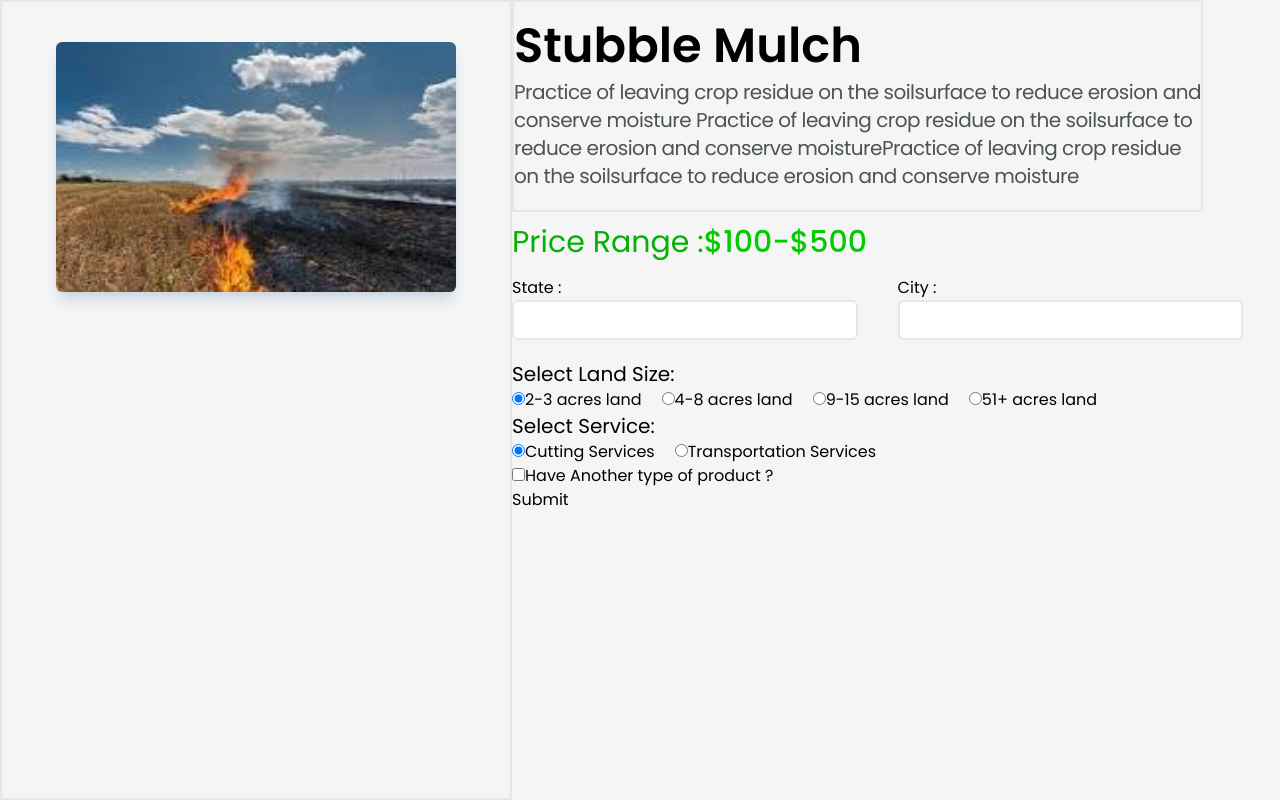
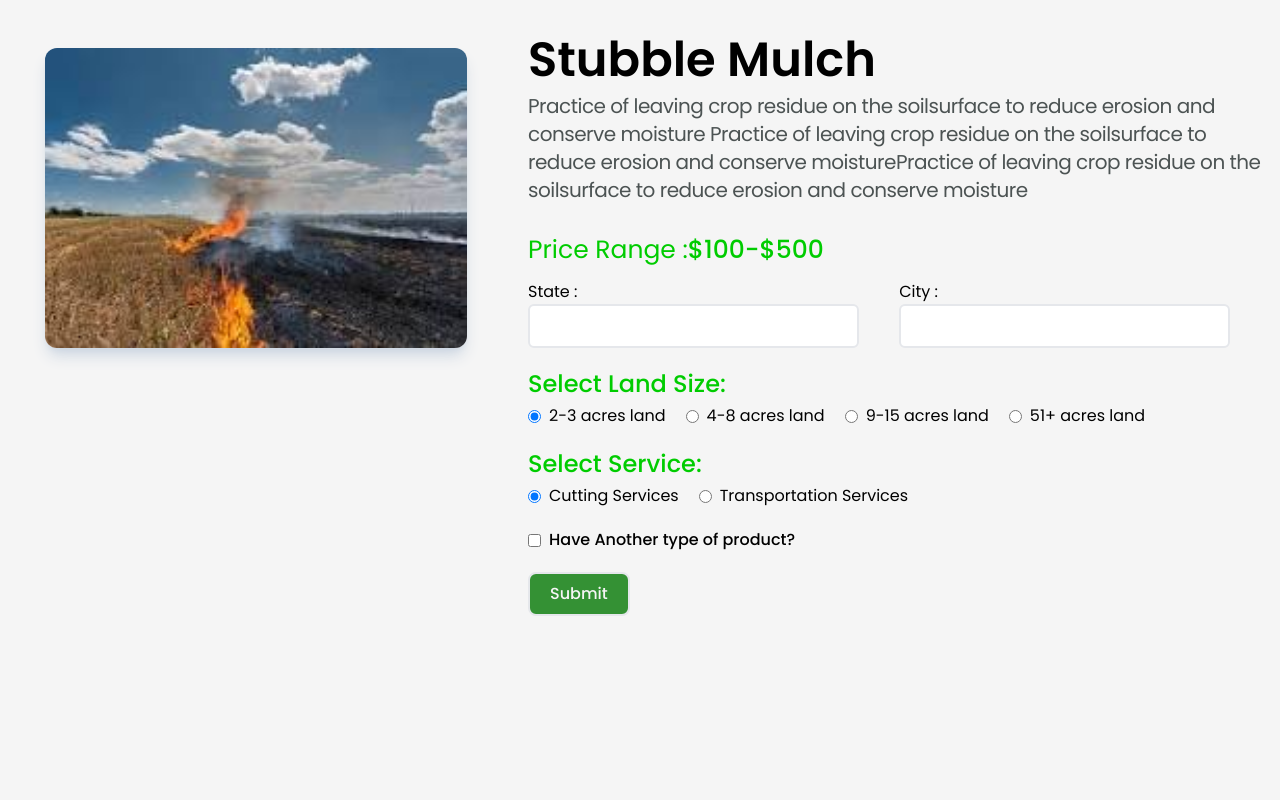
Before and after one commit to shubham-mehta-002/slider, a React (Vite) app: page /products/1 in a window 1280 px wide. Built offline with nearby package versions, Linux system fonts and the light colour scheme.

Commit message:
use slick slider

```diff
--- a/src/Components/Slider.jsx
+++ b/src/Components/Slider.jsx
@@ -349,8 +349,6 @@
 //       }
 //     };
 
-
-
 //     const handleTouchMove = (e) => {
 //       if (isDragging.current && box.current) {
 //         e.preventDefault();
@@ -449,11 +447,11 @@ export function Slider() {
   }
 
   var settings = {
-    dots: true,
+    dots: false,
     infinite: true,
     speed: 500,
     slidesToShow: 4,
-    slidesToScroll: 3,
+    slidesToScroll: 2,
     nextArrow: <Arrow />,
     prevArrow: <Arrow />,
     responsive: [
@@ -465,24 +463,30 @@ export function Slider() {
         },
       },
       {
-        breakpoint: 710,
-        settings: {
-          slidesToShow: 3,
-          slidesToScroll: 2,
-        },
-      },
-      {
-        breakpoint: 500,
+        breakpoint: 1100,
         settings: {
           slidesToShow: 2,
           slidesToScroll: 2,
         },
       },
+      {
+        breakpoint: 580,
+        settings: {
+          slidesToShow:1,
+          slidesToScroll: 1,
+        },
+      },
+      // {
+      //   breakpoint: 500,
+      //   settings: {
+      //     slidesToShow: 1,
+      //     slidesToScroll: 1,
+      //   },
+      // },
     ],
   };
   return (
     <div className="w-[100vw] h-[100vh]  flex justify-center items-center">
-
       <div className=" w-[80vw] gap-2">
         <Slider1 {...settings}>
           {data.map((dataObj, index) => (
@@ -490,11 +494,6 @@ export function Slider() {
           ))}
         </Slider1>
       </div>
-
-      <span>
-
-        <NavLink to="/products"></NavLink>
-      </span>
     </div>
   );
 }
--- a/src/Pages/ProductDescription.jsx
+++ b/src/Pages/ProductDescription.jsx
@@ -1,13 +1,14 @@
 import { useParams } from "react-router-dom";
 import data from "../../data.json";
 import { useForm } from "react-hook-form";
+import { useState } from "react";
 
 export function ProductDescription() {
   const { productId } = useParams();
   const product = data.find(
-    (productObj) => productObj.id === Number(productId)
+    (dataObj) => dataObj.id === Number(productId)
   );
-  console.log({ product });
+
 
   const LAND_SIZES = [
     { label: "2-3 acres land", value: "2-3 acres land" },
@@ -66,112 +67,158 @@ export function ProductDescription() {
     },
   };
 
+  const [selectedProduct, setSelectedProduct] = useState('');
+  const [otherProductAvailable, setOtherProductAvailable] = useState(false);
+
   function formSubmitHandler(data) {
+    alert("See console for form data")
     console.log({ data });
+    console.log({selectedProduct})
   }
 
   return (
-    <div className="h-screen w-full bg-[whitesmoke] flex flex-row relative">
+    <div className="min-h-screen w-full bg-[whitesmoke] flex flex-col sm:flex-row relative">
       {/* image */}
-      <div className="w-[40%] border-2 flex justify-center sticky">
+      <div className="w-full md:w-[40%] sm:p-2 flex justify-center ">
         <img
           src={product.thumbnail}
           alt={product.title}
-          className="h-[250px] w-[400px] mt-10 rounded-md shadow-lg shadow-slate-300 "
+          className="h-[45vh] sm:h-[300px] aspect-square  w-full md:w-[400px] sm:mt-10 xl:w-[85%] sm:rounded-t-md rounded-b-xl md:rounded-xl md:shadow-lg md:shadow-slate-300 sm:sticky sm:top-10"
         />
       </div>
 
-      <div className="w-[60%]">
+      <div className="w-full md:w-[60%] p-4 ">
         {/* description */}
-        <div className="w-[90%] border-2 flex flex-col gap-2 ">
-          <div className="title text-5xl font-semibold mt-5 ">
+        <div className="w-full flex flex-col gap-2   ">
+          <div className="title text-3xl sm:text-4xl md:text-5xl font-semibold mt-5">
             {product.title}
           </div>
-          <div className="description text-[#4c5353] tracking-tight text-xl  mb-5">
+          <div className="description text-[#4c5353] tracking-tight text-lg md:text-xl mb-5">
             {product.description}
           </div>
         </div>
 
         {/* price */}
-        <div className="price my-3">
-            <span className="text-3xl flex mx-auto text-[#00b300]">Price Range :
-                <span className="text-[#00cc00] font-medium">$100-$500</span>
+        <div className="price my-3 flex items-center">
+          <span className="text-lg md:text-[25px] flex text-[#00cc00]">
+            Price Range :
+            <span className="text-[#00cc00] font-medium md:text-[25px]">
+              $100-$500
+            </span>
           </span>
         </div>
 
         {/* form */}
         <form onSubmit={handleSubmit(formSubmitHandler)} className="mt-4">
-          <div className="details w-full flex flex-row gap-10 ">
+          <div className="details w-full flex flex-col md:flex-row gap-4 md:gap-10">
             {/* location */}
-            <div className="state w-[45%] flex flex-col">
+            <div className="state w-full md:w-[45%] flex flex-col">
               <label>State :</label>
               <input
                 type="text"
                 {...register("state", validations.state)}
-                className="px-4 py-1 outline-none border-2  rounded-md w-full text-lg"
+                className="px-4 py-2 outline-none border-2 rounded-md w-full text-md"
               />
-              {errors.state && <p>{errors.state.message}</p>}
+              {errors.state && <p className="text-red-500">{errors.state.message}</p>}
             </div>
 
-            <div className="city w-[45%] flex flex-col">
+            <div className="city w-full md:w-[45%] flex flex-col">
               <label>City :</label>
-              <input type="text"
+              <input
+                type="text"
                 {...register("city", validations.city)}
-              className="px-4 py-1 outline-none border-2  rounded-md w-full text-lg"/>
-              {errors.city && <p>{errors.city.message}</p>}
+                className="px-4 py-2 outline-none border-2 rounded-md w-full text-md"
+              />
+              {errors.city && <p className="text-red-500">{errors.city.message}</p>}
             </div>
           </div>
 
           {/* land size */}
-          <div className="land-size mt-5 ">
+          <div className="land-size mt-5 mb-5">
             <fieldset>
-              <legend className="text-xl">Select Land Size:</legend>
-              <div className="w-full flex flex-row flex-wrap gap-5">
+              <legend className="text-[#00cc00] text-xl md:text-2xl font-medium mb-[4px]">
+                Select Land Size:
+              </legend>
+              <div className="w-full flex flex-col md:flex-row flex-wrap gap-5">
                 {LAND_SIZES.map(({ label, value }, index) => (
-                <label key={index}>
+                  <div className="flex gap-1 items-center" key={index}>
                     <input
                       type="radio"
                       value={value}
                       {...register("landSize", validations.landSize)}
+                      className="mr-1"
                     />
-                  {label}
-                </label>
+                    <label>{label}</label>
+                  </div>
                 ))}
               </div>
-              {errors.landSize && <p>{errors.landSize.message}</p>}
+              {errors.landSize && <p className="text-red-500">{errors.landSize.message}</p>}
             </fieldset>
           </div>
 
           {/* services */}
           <div className="services">
-            <fieldset>
-              <legend className="text-xl">Select Service:</legend>
-              <div className="w-full flex flex-row flex-wrap gap-5">
+            <fieldset className="mb-5">
+              <legend className="text-[#00cc00] text-xl md:text-2xl font-medium mb-[4px]">
+                Select Service:
+              </legend>
+              <div className="w-full flex flex-col md:flex-row flex-wrap gap-5">
                 {SERVICES.map(({ label, value }, index) => (
-                <label key={index}>
+                  <div className="flex gap-1 items-center" key={index}>
                     <input
                       type="radio"
                       value={value}
                       {...register("service", validations.service)}
+                      className="mr-1"
                     />
-                  {label}
-                </label>
+                    <label>{label}</label>
+                  </div>
                 ))}
               </div>
-              {errors.service && <p>{errors.service.message}</p>}
+              {errors.service && <p className="text-red-500">{errors.service.message}</p>}
             </fieldset>
           </div>
 
-        {/* another product  */}
-        <div>
-            <label>
-                <input type="checkbox" defaultChecked={false} />
-                Have Another type of product ?
+          {/* another product */}
+          <div className="flex items-center gap-2 mt-4">
+            <input
+              type="checkbox"
+              checked={otherProductAvailable}
+              onChange={() => setOtherProductAvailable((prev) => !prev)}
+              className="text-xl"
+            />
+            <label className="font-medium">
+              Have Another type of product?
             </label>
           </div>
 
+          {otherProductAvailable &&
+            <div className="mt-5">
+              <select
+               value={selectedProduct}
+               onChange={(e) => setSelectedProduct(e.target.value)}
+                className="p-2 w-full md:w-[90%] outline-none hover:cursor-pointer border-2 rounded-md">
+                <option value="">Select a product</option>
+                <option>Product 1</option>
+                <option>Product 2</option>
+                <option>Product 3</option>
+              </select>
+            </div>
+          }
 
-          <button type="submit">Submit</button>
+          {selectedProduct &&
+            <div className="mt-1 px-2 py-1 w-fit rounded-md text-white bg-[#00cc00]">
+                <span
+                   onClick={(e) => setSelectedProduct('')}
+                    className="mr-2 hover:cursor-pointer text-black font-semibold ">x</span>
+
+                <span className="hover:cursor-default">{selectedProduct}</span>
+                </div>
+          }
+
+          <button type="submit" className="mt-5 px-5 py-2 rounded-lg bg-[#349134] text-[whitesmoke] font-medium border-2">
+            Submit
+          </button>
         </form>
       </div>
     </div>
```
Also changed, not shown: src/Components/SliderCard.jsx (+17 -16 lines). Lines whose indentation alone changed are shown as unchanged.
